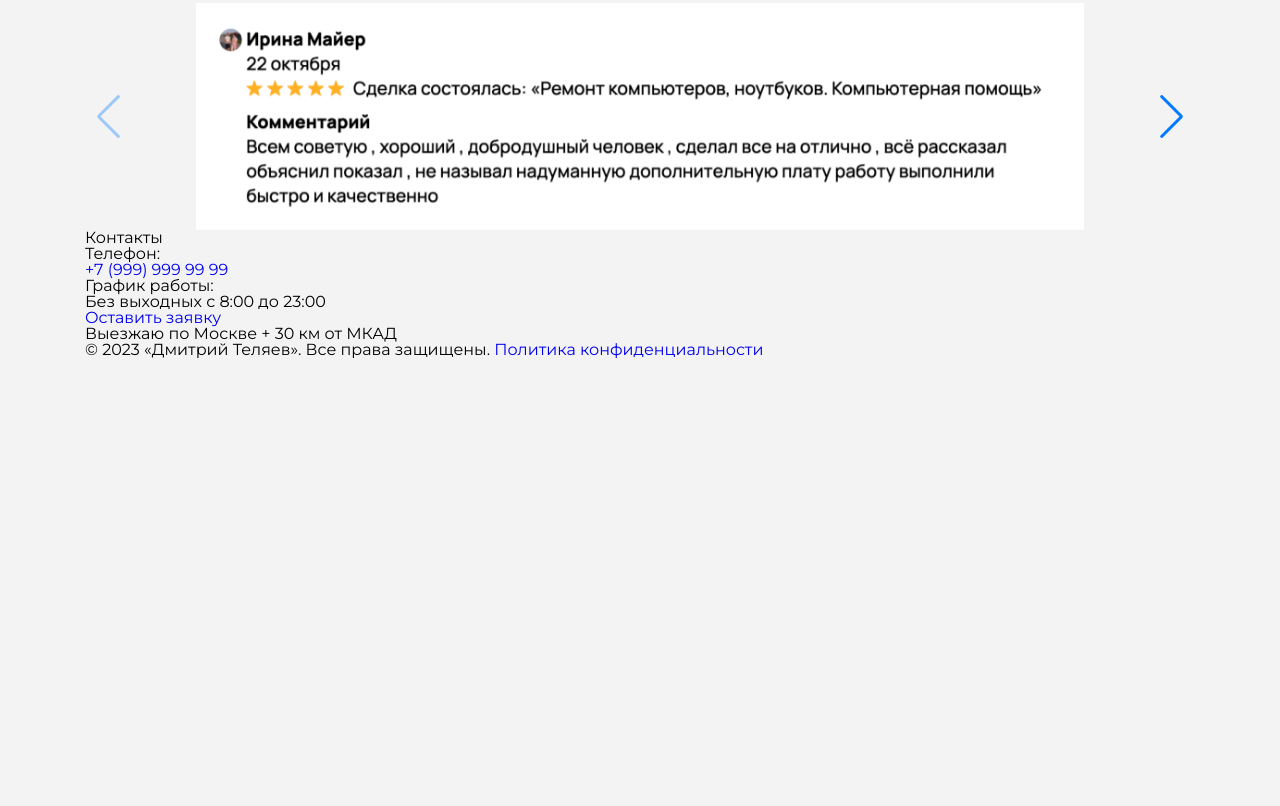
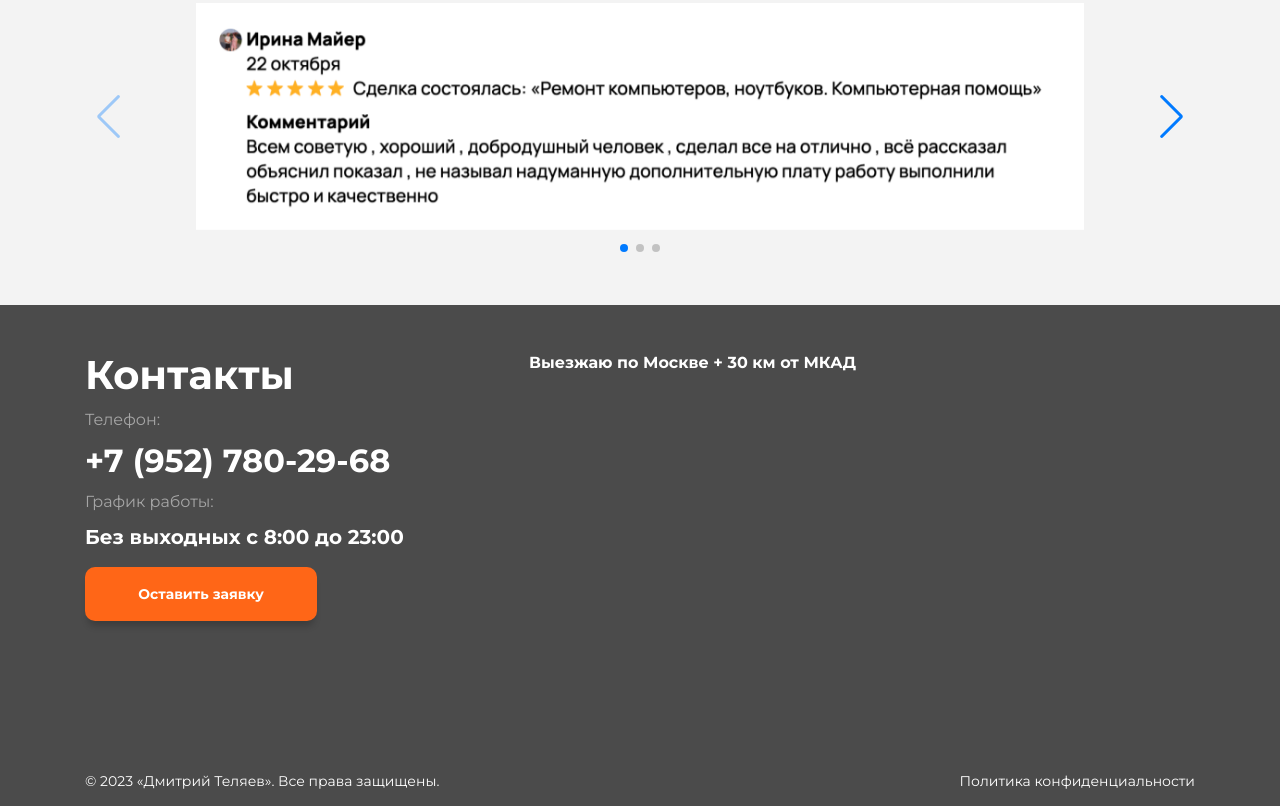
Before and after one commit to Sheil777/computer-wizard, a plain HTML site: page index.html in a window 1280 px wide. Shown: the part 3406-4212 px from the top of the page. Before the commit the page ends 3764 px from the top, so only its background shows below. Drawn offline with Linux system fonts and the light colour scheme.

Commit message:
В работе

```diff
--- a/index.html
+++ b/index.html
@@ -364,9 +364,10 @@
                                     </div>
                                 </div>
                             </div>
-                            <div class="feedback__pagination swiper-pagination"></div>
+
                         </div>
                         <div class="feedback__next swiper-button-next"></div>
+                        <div class="feedback__pagination swiper-pagination"></div>
                     </div>
                 </div>
             </section>
@@ -375,19 +376,21 @@
             <div class="footer__container _container">
                 <div class="footer__left">
                     <h2>Контакты</h2>
-                    <span>Телефон:</span>
-                    <p><a href="tel:+79999999999">+7 (999) 999 99 99</a></p>
-                    <span>График работы:</span>
+                    <h3>Телефон:</h3>
+                    <p><a href="tel:+79527802968">+7 (952) 780-29-68</a></p>
+                    <h3>График работы:</h3>
                     <p>Без выходных с 8:00 до 23:00</p>
-                    <a href="#">Оставить заявку</a>
+                    <a class="footer__button" href="#">Оставить заявку</a>
                 </div>
                 <div class="footer__right">
                     <p>Выезжаю по Москве + 30 км от МКАД</p>
-                    <div></div>
+                    <div class="footer__map">
+                        <iframe src="https://yandex.ru/map-widget/v1/?um=constructor%3Afd8cf600bca7d6f275cf2547b6277e781552e6b37bea35908ab7a841c3b1ad80&amp;source=constructor" width="100%" height="100%" frameborder="0"></iframe>
+                    </div>
                 </div>
                 <div class="footer__bottom">
                     <span>© 2023 «Дмитрий Теляев». Все права защищены.</span>
-                    <a href="#">Политика конфиденциальности</ф>
+                    <a href="#">Политика конфиденциальности</a>
                 </div>
             </div>
         </footer>
--- a/template/css/_main.scss
+++ b/template/css/_main.scss
@@ -572,5 +572,100 @@
   }
 
   &__pagination {
+    bottom: -25px !important;
   }
 }
+
+//////
+
+.footer {
+  background-color: rgb(75, 75, 75);
+  margin-top: 75px;
+
+  &__container {
+    display: flex;
+    justify-content: space-between;
+    flex-wrap: wrap;
+    padding-top: 50px;
+  }
+
+  &__left {
+    flex: 0 1 40%;
+
+    h2 {
+      font-size: 40px;
+      font-weight: 700;
+      color: #fff;
+    }
+
+    h3 {
+      padding: 17px 0;
+      color: rgba(255,255,255,0.5);
+    }
+
+    p {
+      font-weight: bold;
+      color: #FFF;
+      font-size: 20px;
+
+      a {
+        color: inherit;
+        font-size: 32px;
+      }
+    }
+  }
+
+  &__button {
+    display: flex;
+    justify-content: center;
+    align-items: center;
+    width: 232px;
+    height: 54px;
+
+    background-color: rgb(255, 102, 23);
+    border-radius: 10px;
+    margin-top: 20px;
+
+    font-size: 14px;
+    color: #FFF;
+    font-weight: 700;
+    box-shadow: 0px 8px 7px -3px rgba(0, 0, 0, 0.2);
+  }
+
+  &__right {
+    flex: 0 1 60%;
+
+    p {
+      color: #FFF;
+      font-weight: bold;
+      font-size: 16px;
+    }
+  }
+
+  &__map {
+    width: 100%;
+    height: 350px;
+    margin-top: 10px;
+    border-radius: 20px;
+    overflow: hidden;
+  }
+
+  &__bottom {
+    padding-top: 25px;
+    display: flex;
+    justify-content: space-between;
+    align-items: center;
+    flex: 0 1 100%;
+    height: 50px;
+
+    span {
+      color: #FFF;
+      font-size: 14px;
+    }
+
+    a {
+      color: #FFF;
+      font-size: 14px;
+    }
+  }
+}
--- a/template/js/scripts.js
+++ b/template/js/scripts.js
@@ -30,7 +30,7 @@ $(document).ready(function(){
           slidesPerView: 'auto',
           spaceBetween: 10,
       }
-    }
+    },
   });
 
   const swiperFeedback = new Swiper('.feedback__slider', {
@@ -38,6 +38,12 @@ $(document).ready(function(){
       prevEl: '.feedback__prev',
       nextEl: '.feedback__next',
     },
+
     autoHeight: true,
+
+    pagination: {
+      el: '.feedback__pagination',
+    },
+
   });
 });
```
Also changed, not shown: template/css/style.css, 1 other file.
